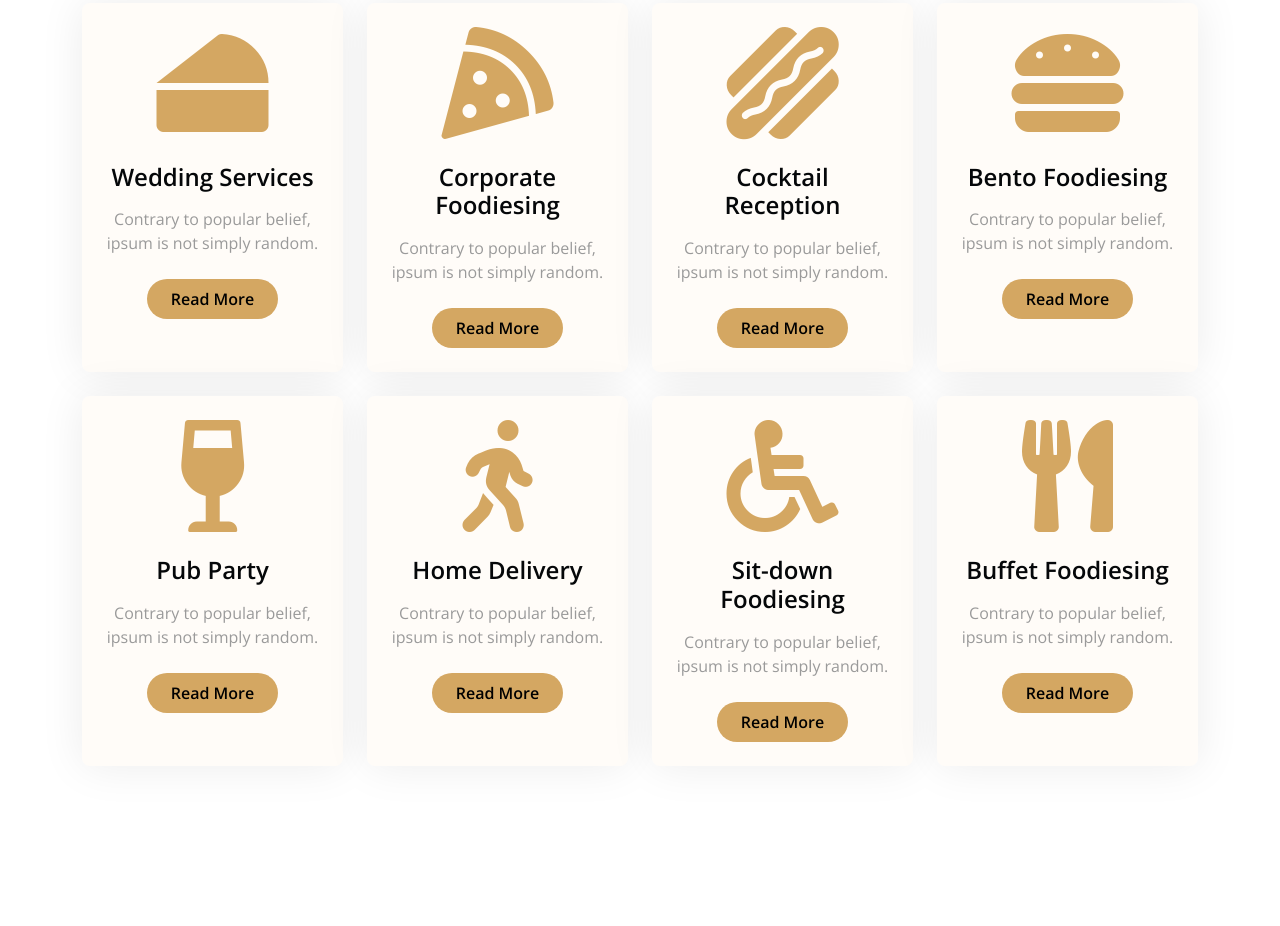
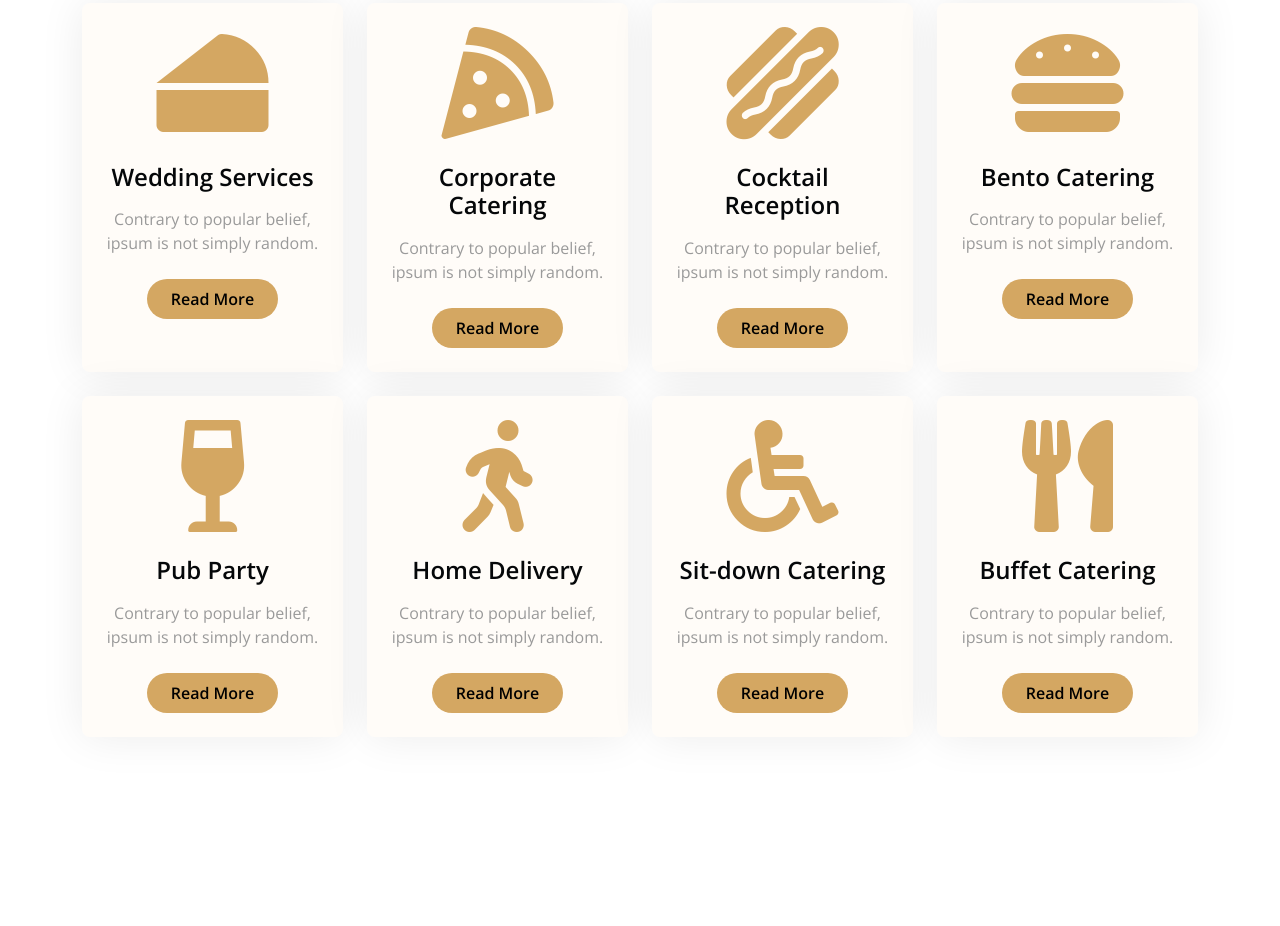
Before and after one commit to Sohamk130405/Foodies-Home, a plain HTML site: page index.html in a window 1280 px wide. Shown: the part 2299-3225 px from the top of the page. Drawn offline with nearby package versions, Linux system fonts and the light colour scheme.

Commit message:
Some bug fixes

```diff
--- a/index.html
+++ b/index.html
@@ -2,7 +2,7 @@
 <html lang="en">
   <head>
     <meta charset="utf-8" />
-    <title>Foodies-Home - Foodiesing Services</title>
+    <title>Foodies-Home - Catering Services</title>
     <meta content="width=device-width, initial-scale=1.0" name="viewport" />
     <meta content="" name="keywords" />
     <meta content="" name="description" />
@@ -366,7 +366,7 @@
               >
                 <div class="service-content-icon text-center">
                   <i class="fas fa-pizza-slice fa-7x text-primary mb-4"></i>
-                  <h4 class="mb-3">Corporate Foodiesing</h4>
+                  <h4 class="mb-3">Corporate Catering</h4>
                   <p class="mb-4">
                     Contrary to popular belief, ipsum is not simply random.
                   </p>
@@ -408,7 +408,7 @@
               >
                 <div class="service-content-icon text-center">
                   <i class="fas fa-hamburger fa-7x text-primary mb-4"></i>
-                  <h4 class="mb-3">Bento Foodiesing</h4>
+                  <h4 class="mb-3">Bento Catering</h4>
                   <p class="mb-4">
                     Contrary to popular belief, ipsum is not simply random.
                   </p>
@@ -471,7 +471,7 @@
               >
                 <div class="service-content-icon text-center">
                   <i class="fas fa-wheelchair fa-7x text-primary mb-4"></i>
-                  <h4 class="mb-3">Sit-down Foodiesing</h4>
+                  <h4 class="mb-3">Sit-down Catering</h4>
                   <p class="mb-4">
                     Contrary to popular belief, ipsum is not simply random.
                   </p>
@@ -492,7 +492,7 @@
               >
                 <div class="service-content-icon text-center">
                   <i class="fas fa-utensils fa-7x text-primary mb-4"></i>
-                  <h4 class="mb-3">Buffet Foodiesing</h4>
+                  <h4 class="mb-3">Buffet Catering</h4>
                   <p class="mb-4">
                     Contrary to popular belief, ipsum is not simply random.
                   </p>
```
Also changed, not shown: about.html (+1 -1 lines), blog.html (+1 -1 lines), book.html (+1 -1 lines), contact.html (+1 -1 lines), event.html (+1 -1 lines), menu.html (+1 -1 lines), service.html (+5 -5 lines), team.html (+1 -1 lines), testimonial.html (+1 -1 lines), READ-ME.txt.
